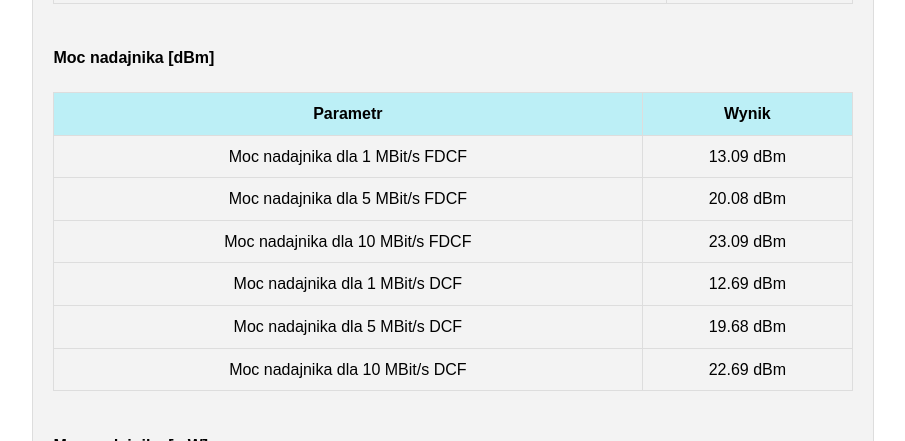
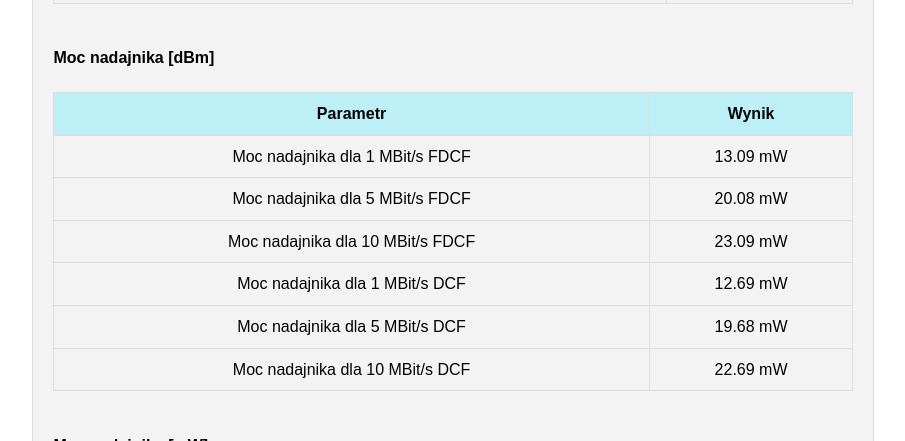
Before and after one commit to frogalo/transmision, a React (Create React App) app: page / in a window 1280 px wide. Shown: the part 3080-3521 px from the top of the page, without its empty margins (187-1092 px from the left). Built offline with nearby package versions, Linux system fonts and the light colour scheme.

Commit message:
fixed dBm to mW error

```diff
--- a/src/App.js
+++ b/src/App.js
@@ -478,27 +478,27 @@ const App = () => {
                     <tbody>
                     <tr>
                         <td>Moc nadajnika dla {inputs.bandwidth} MBit/s FDCF</td>
-                        <td>{powerFDCF1.toFixed(2)} dBm</td>
+                        <td>{powerFDCF1.toFixed(2)} mW</td>
                     </tr>
                     <tr>
                         <td>Moc nadajnika dla {inputs.bandwidth2} MBit/s FDCF</td>
-                        <td>{powerFDCF2.toFixed(2)} dBm</td>
+                        <td>{powerFDCF2.toFixed(2)} mW</td>
                     </tr>
                     <tr>
                         <td>Moc nadajnika dla {inputs.bandwidth3} MBit/s FDCF</td>
-                        <td>{powerFDCF3.toFixed(2)} dBm</td>
+                        <td>{powerFDCF3.toFixed(2)} mW</td>
                     </tr>
                     <tr>
                         <td>Moc nadajnika dla {inputs.bandwidth} MBit/s DCF</td>
-                        <td>{powerDCF1.toFixed(2)} dBm</td>
+                        <td>{powerDCF1.toFixed(2)} mW</td>
                     </tr>
                     <tr>
                         <td>Moc nadajnika dla {inputs.bandwidth2} MBit/s DCF</td>
-                        <td>{powerDCF2.toFixed(2)} dBm</td>
+                        <td>{powerDCF2.toFixed(2)} mW</td>
                     </tr>
                     <tr>
                         <td>Moc nadajnika dla {inputs.bandwidth3} MBit/s DCF</td>
-                        <td>{powerDCF3.toFixed(2)} dBm</td>
+                        <td>{powerDCF3.toFixed(2)} mW</td>
                     </tr>
                     </tbody>
                 </Table>
```
